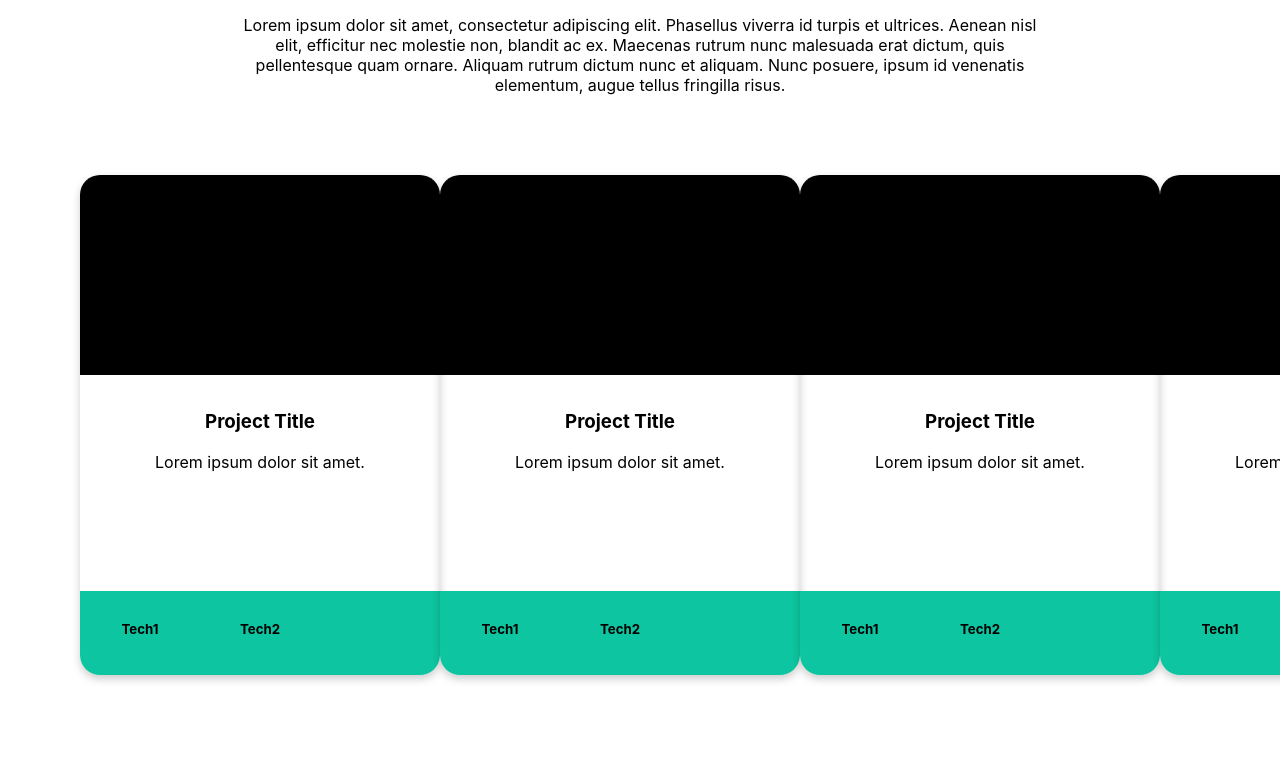
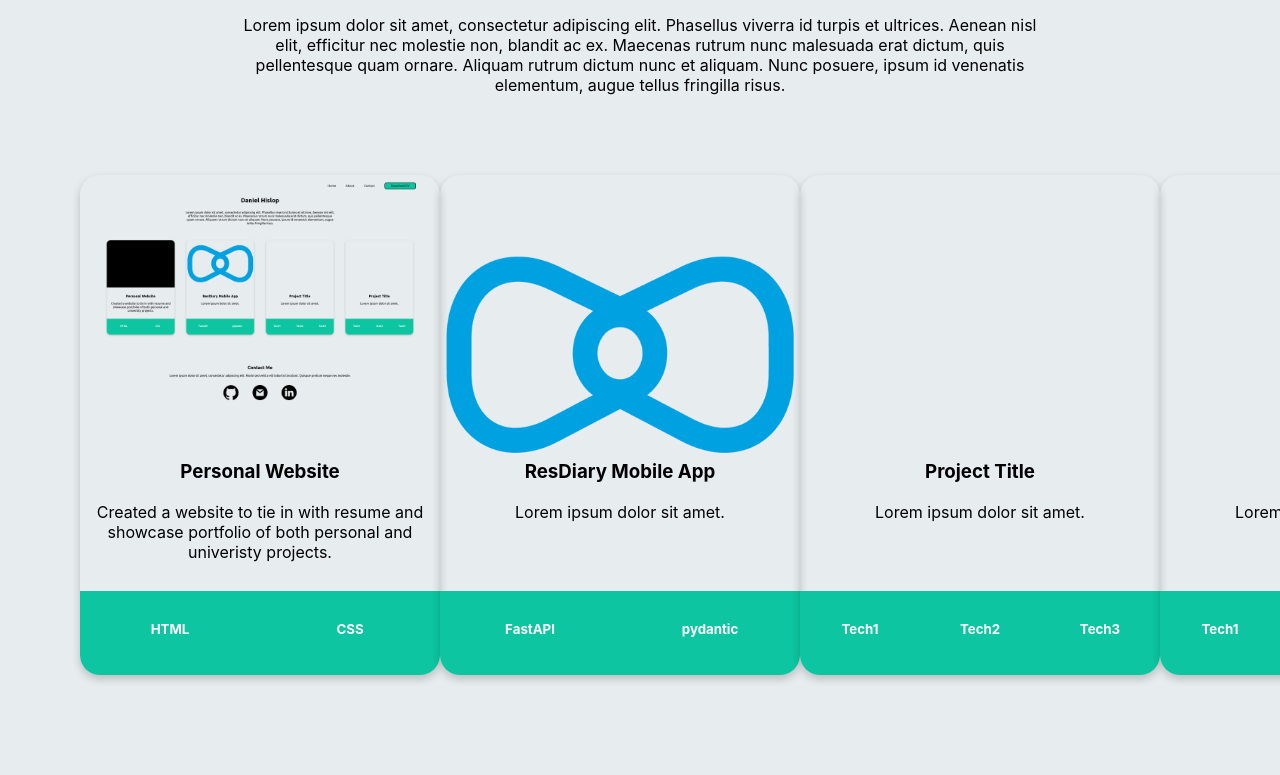
Before and after one commit to AyCarlito/AyCarlito.github.io, a plain HTML site: page index.html in a window 1280 px wide. Shown: the part 177-952 px from the top of the page. Drawn offline with Linux system fonts and the light colour scheme.

Commit message:
Technologies now dynamic / first card content done
Technologies previously fixed to 3. Will now fit container regardless of
number

```diff
--- a/index.html
+++ b/index.html
@@ -3,6 +3,7 @@
 
 <head>
     <meta charset="utf-8" />
+    <meta name="viewport" content="width=device-width, initial-scale=1.0">
     <title>Daniel Hislop | Computing Science Student</title>
     <link rel="stylesheet" type="text/css" href="style.css">
 </head>
@@ -31,18 +32,26 @@
     <div class="projects_container">
 
         <div class="project">
-            <div class="project_image"></div>
+            <div class="project_image"><img src="images/website.png"></div>
             <div class="project_info">
-                <h3>Project Title</h3>
+                <h3>Personal Website</h3>
+                <p>Created a website to tie in with resume and showcase portfolio of both personal and univeristy projects.</p>
+            </div>
+            <div class="project_technologies">
+                <div class="technology"><h5>HTML</h5></div>
+                <div class="technology"><h5>CSS</h5></div>
+            </div>
+        </div>
+
+        <div class="project">
+            <div class="project_image"><img src="images/res.png"></div>
+            <div class="project_info">
+                <h3>ResDiary Mobile App</h3>
                 <p>Lorem ipsum dolor sit amet.</p>
             </div>
             <div class="project_technologies">
-                <div class="technology">
-                    <h5>Tech1</h5>
-                </div>
-                <div class="technology">
-                    <h5>Tech2</h5>
-                </div>
+                <div class="technology"><h5>FastAPI</h5></div>
+                <div class="technology"><h5>pydantic</h5></div>
             </div>
         </div>
 
@@ -53,12 +62,9 @@
                 <p>Lorem ipsum dolor sit amet.</p>
             </div>
             <div class="project_technologies">
-                <div class="technology">
-                    <h5>Tech1</h5>
-                </div>
-                <div class="technology">
-                    <h5>Tech2</h5>
-                </div>
+                <div class="technology"><h5>Tech1</h5></div>
+                <div class="technology"><h5>Tech2</h5></div>
+                <div class="technology"><h5>Tech3</h5></div>
             </div>
         </div>
 
@@ -69,31 +75,13 @@
                 <p>Lorem ipsum dolor sit amet.</p>
             </div>
             <div class="project_technologies">
-                <div class="technology">
-                    <h5>Tech1</h5>
-                </div>
-                <div class="technology">
-                    <h5>Tech2</h5>
-                </div>
-            </div>
-        </div>
-
-        <div class="project">
-            <div class="project_image"></div>
-            <div class="project_info">
-                <h3>Project Title</h3>
-                <p>Lorem ipsum dolor sit amet.</p>
-            </div>
-            <div class="project_technologies">
-                <div class="technology">
-                    <h5>Tech1</h5>
-                </div>
-                <div class="technology">
-                    <h5>Tech2</h5>
-                </div>
+                <div class="technology"><h5>Tech1</h5></div>
+                <div class="technology"><h5>Tech2</h5></div>
+                <div class="technology"><h5>Tech3</h5></div>
             </div>
         </div>
     </div>
+
 
     <footer id="footer" class="footer">
         <div class="footer_text">
--- a/style.css
+++ b/style.css
@@ -3,16 +3,16 @@ html {
   }
 
 *{
+     /*color: white;*/
      color: black;
-     margin-top: 1em;
+    margin-top: 1em;
  }
 
 body {
     font-family: -apple-system, BlinkMacSystemFont, 'Segoe UI', Roboto, Oxygen, Ubuntu, Cantarell, 'Open Sans', 'Helvetica Neue', sans-serif;
     margin: 0em 5em 5em 5em;
+    background-color: #E7ECEF
 }
-
-
 
 .header {
     display: flex;
@@ -54,12 +54,13 @@ body {
 .project {
     display: grid;
     grid-template-columns: 360px;
-    grid-template-rows: 200px 200px 100px;
+    grid-template-rows: 250px 150px 100px;
     grid-template-areas: "image" "info" "technologies";
 
     width: 360px;
     height: 500px;
     box-shadow: 0 4px 8px 0 rgba(0,0,0,0.2);
+
     transition: 0.5s ease;
     text-align: center;
     border-radius: 20px;
@@ -67,23 +68,35 @@ body {
 
 .project_image {
     grid-area: image;
+    display: grid;
+    grid-template-columns: 1fr;
+    grid-template-rows: 1fr;
     margin-top: 0em;
-    background-image: url("images/black.png");
+}
+
+.project_image img{
+    object-fit: cover;
+    margin-top: 0em;
+    width: 100%;
+    max-height: 100%;
     border-top-left-radius: 20px;
     border-top-right-radius: 20px;
 }
 
+
 .project_technologies {
     grid-area: technologies;
     display: grid;
-    grid-template-columns: 1fr 1fr 1fr;
+    grid-template-columns: repeat(auto-fit, minmax(100px, 1fr));
     grid-template-rows: 1fr;
 
     background-color: #0dc5a0;
     border-bottom-left-radius: 20px;
     border-bottom-right-radius: 20px;
+}
 
-
+.project_technologies h5 {
+    color: white;
 }
 
 .project:hover {
```
Also changed, not shown: images/res.png (added), images/website.png (added).
